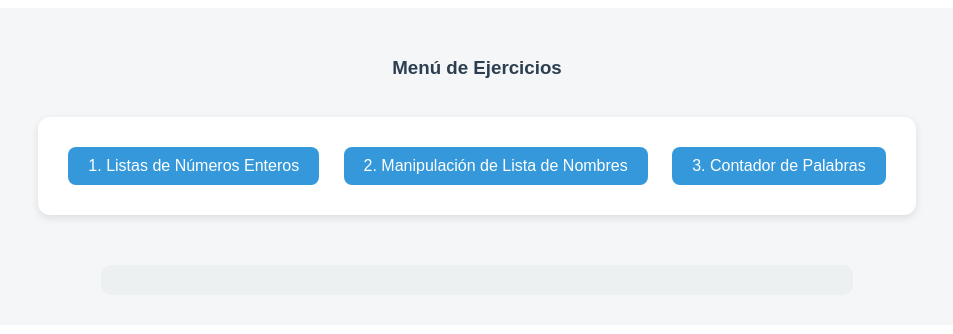
After one commit to JuanmaTIUTEM/Listas_1, a PHP site: page /listasphp.php in a window 1280 px wide. The commit adds this page. Shown: the top 334 px of the page, without its empty margins (163-1116 px from the left). Run offline with PHP 8.4, Linux system fonts and the light colour scheme.

Commit message:
Agregando listasphp.php

```diff
--- a/lista.php
+++ b/lista.php
@@ -8,13 +8,13 @@ if (!isset($_SESSION['lista'])) {
 
 // Función para agregar un elemento
 if (isset($_POST['addElement'])) {
-    $item = intval($_POST['item']);
+    $item = intval($_POST['itemPHP']);
     array_push($_SESSION['lista'], $item);
 }
 
 // Función para eliminar un elemento
 if (isset($_POST['delElement'])) {
-    $item = intval($_POST['item']);
+    $item = intval($_POST['itemPHP']);
     $index = array_search($item, $_SESSION['lista']);
     if ($index !== false) {
         unset($_SESSION['lista'][$index]);
--- /dev/null
+++ b/listasphp.php
@@ -0,0 +1,166 @@
+    <style>
+        main {
+            font-family: Arial, sans-serif;
+            background: #f4f6f8;
+            text-align: center;
+            padding: 30px;
+        }
+        h3 {
+            color: #2c3e50;
+        }
+        form {
+            margin: 20px auto;
+            display: inline-block;
+            background: white;
+            padding: 20px;
+            border-radius: 12px;
+            box-shadow: 0 3px 8px rgba(0,0,0,0.1);
+        }
+        input[type="submit"] {
+            margin: 10px;
+            padding: 10px 20px;
+            border: none;
+            background-color: #3498db;
+            color: white;
+            font-size: 16px;
+            border-radius: 8px;
+            cursor: pointer;
+        }
+        input[type="submit"]:hover {
+            background-color: #2980b9;
+        }
+        .resultado {
+            margin-top: 30px;
+            background: #ecf0f1;
+            padding: 15px;
+            border-radius: 10px;
+            text-align: left;
+            width: 60%;
+            margin-left: auto;
+            margin-right: auto;
+        }
+        pre {
+            background: #fff;
+            padding: 10px;
+            border-radius: 8px;
+            overflow-x: auto;
+        }
+    </style>
+
+<main>
+    <h3>Menú de Ejercicios</h3>
+
+    <form method="post">
+        <input type="submit" name="opcion" value="1. Listas de Números Enteros">
+        <input type="submit" name="opcion" value="2. Manipulación de Lista de Nombres">
+        <input type="submit" name="opcion" value="3. Contador de Palabras">
+    </form>
+
+    <div class="resultado">
+    <?php
+    // Función para el Ejercicio 1: Listas de Números Enteros
+    function numeros() {
+        echo "<h3>Ejercicio 1: Listas de Números Enteros</h3>";
+        $lista = [10, 25, 3, 78, 5];
+
+        array_push($lista, 15);
+        array_splice($lista, 2, 0, 99);
+
+        $index = array_search(25, $lista);
+        if ($index !== false) unset($lista[$index]);
+
+        $max = max($lista);
+        $min = min($lista);
+
+        echo "Número mayor (funcion max):  <strong>$max</strong><br>";
+        echo "Número menor (funcion min): <strong>$min</strong><br><br>";
+
+        echo "Lista normal: <pre>";
+        print_r($lista);
+        echo "</pre>";
+
+        sort($lista);
+        echo "Lista ordenada (sort): <pre>";
+        print_r($lista);
+        echo "</pre>";
+    }
+
+    // Función para el Ejercicio 2: Manipulación de Lista de Nombres
+    function nombres() {
+        echo "<h3>Ejercicio 2: Manipulación de Lista de Nombres</h3>";
+        $lista = ["Juan", "Pedro", "Maria", "Ana"];
+        echo "Lista original: <pre>";
+        print_r($lista);
+        echo "</pre>";
+        array_unshift($lista, "Luis");
+
+        echo "Lista con Luis agregado por arriba (array_unshift): <pre>";
+        print_r($lista);
+        echo "</pre>";
+
+        array_push($lista, "Martha");
+
+        echo "Lista con Martha agregado por abajo (array_push): <pre>";
+        print_r($lista);
+        echo "</pre>";
+
+         $posicion = array_search("Ana", $lista);
+        if ($posicion !== false) {
+            echo "Ana está en la posición: <strong>$posicion</strong><br><br>";
+        }
+
+        $lista = array_reverse($lista);
+        echo "Lista invertida: <pre>";
+        print_r($lista);
+        echo "</pre>";
+
+         $posicion = array_search("Ana", $lista);
+        if ($posicion !== false) {
+            echo "Ana está en la posición: <strong>$posicion</strong><br><br>";
+        }
+    }
+
+    // Función para el Ejercicio 3: Contador de Palabras
+    function palabras() {
+        echo "<h3>Ejercicio 3: Contador de Palabras</h3>";
+        $texto = "El gato está en el tejado, el perro está en el patio";
+
+         echo "Texto a evaluar: <pre>";
+         echo $texto . "</pre>";
+
+
+        $palabras = explode(" ", str_replace(",", "", $texto));
+        $contador = array_count_values($palabras);
+        $unicas = array_unique($palabras);
+
+        echo "Conteo de palabras: <pre>";
+        print_r($contador);
+        echo "</pre>";
+
+        echo "Palabras únicas: <pre>";
+        print_r($unicas);
+        echo "</pre>";
+    }
+
+    // Lógica del menú
+    if (isset($_POST['opcion'])) {
+        $opcion = $_POST['opcion'];
+
+        switch ($opcion) {
+            case "1. Listas de Números Enteros":
+                numeros();
+                break;
+            case "2. Manipulación de Lista de Nombres":
+                nombres();
+                break;
+            case "3. Contador de Palabras":
+                palabras();
+                break;
+            default:
+                echo "Opción no válida.";
+                break;
+        }
+    }
+    ?>
+    </div>
+</main>
```
Also changed, not shown: index.php (+86 -9 lines), listas.js (+6 -40 lines), listas.php (deleted, +0 -94 lines).
